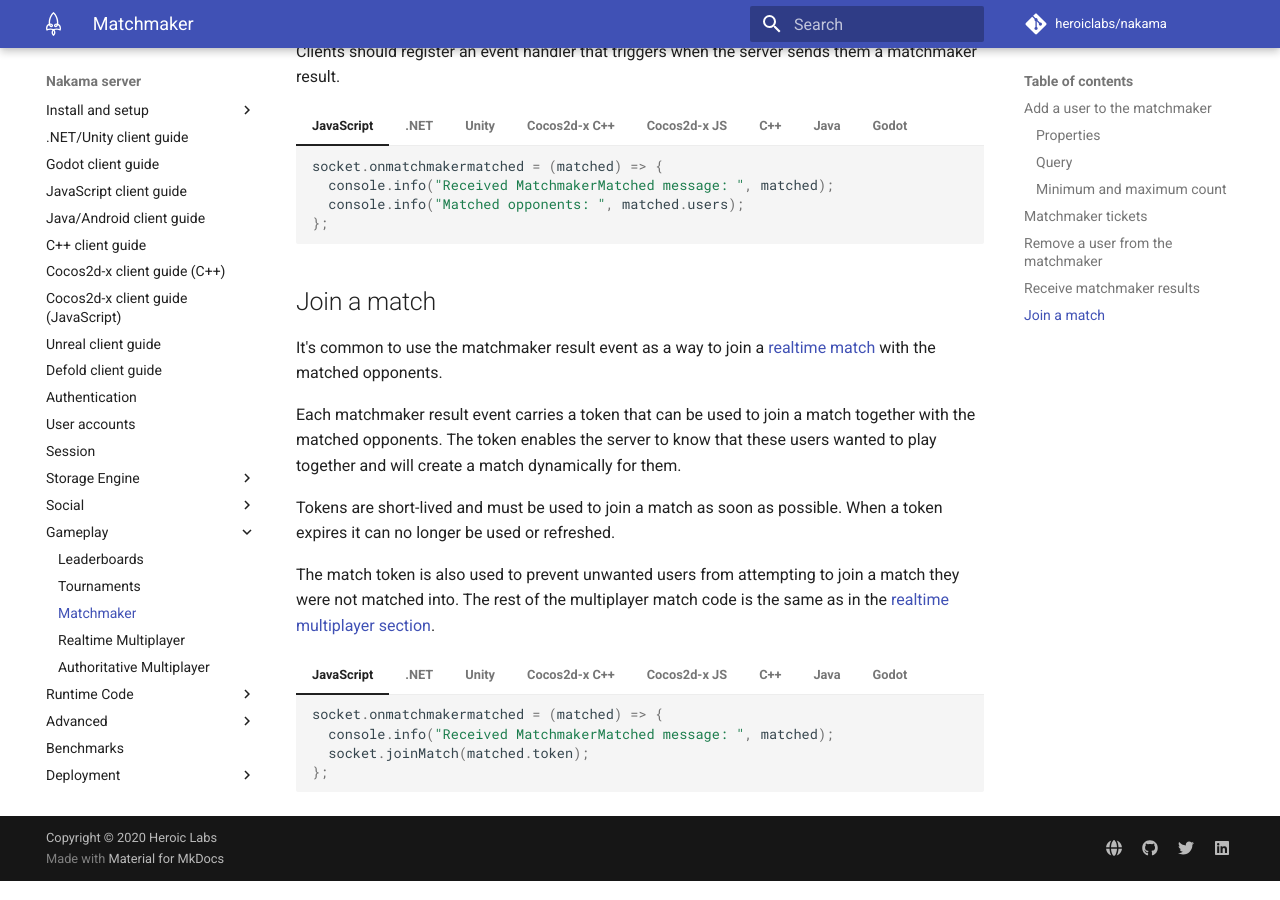
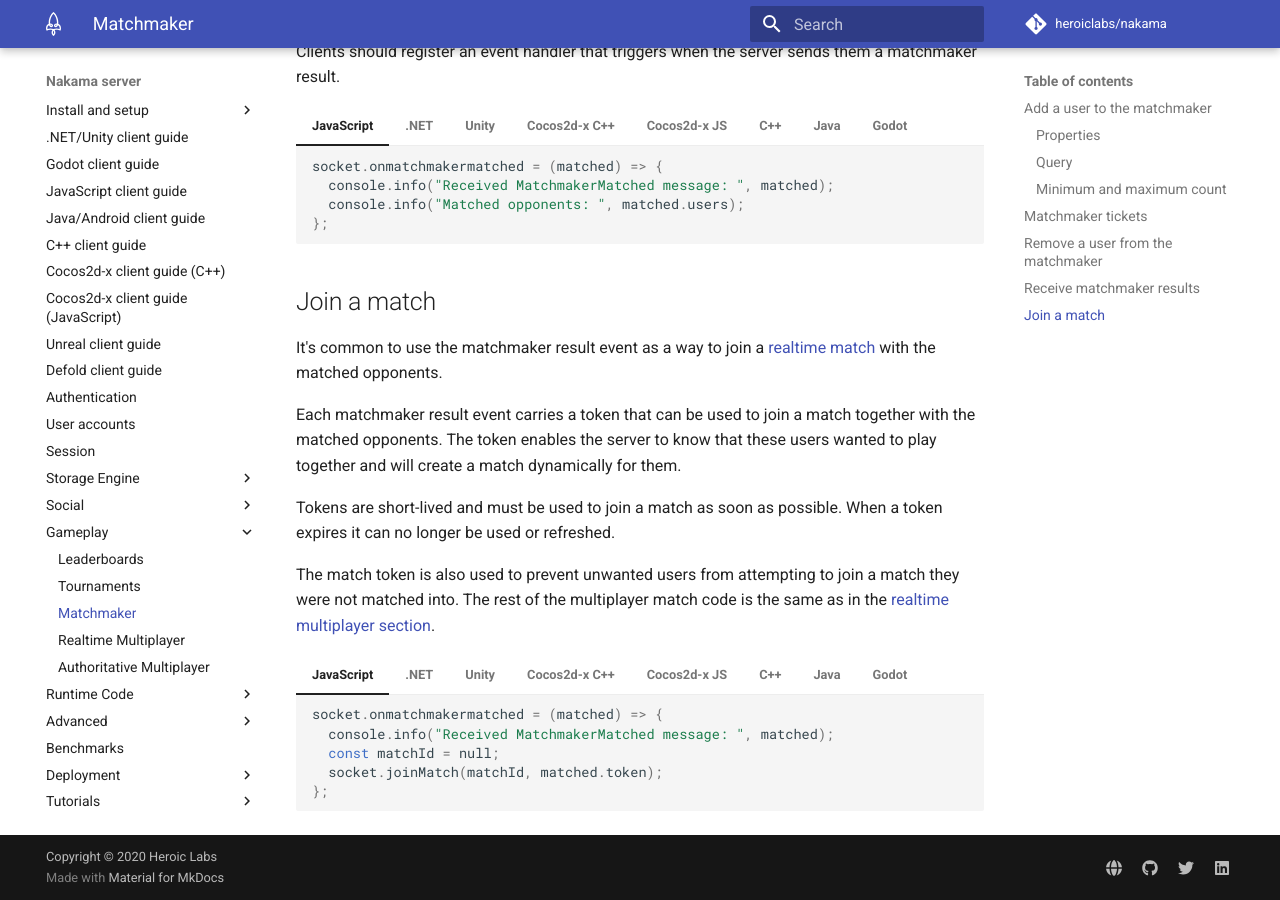
Before and after one commit to heroiclabs/nakama-docs, an MkDocs documentation site: the page built from docs/gameplay-matchmaker.md, in a window 1280 px wide and 900 px high, scrolled down 4782 px. Built offline with MkDocs 1.6.1 and Material for MkDocs 9.7.7, drawn with Linux system fonts in a browser that asks for light colours; comment, search, counter and statistics services are not loaded.

Commit message:
Fix joinMatch JS invocation from matchmaker docs

````diff
--- a/docs/gameplay-matchmaker.md
+++ b/docs/gameplay-matchmaker.md
@@ -915,7 +915,8 @@
     ```js
     socket.onmatchmakermatched = (matched) => {
       console.info("Received MatchmakerMatched message: ", matched);
-      socket.joinMatch(matched.token);
+      const matchId = null;
+      socket.joinMatch(matchId, matched.token);
     };
     ```
 
````
